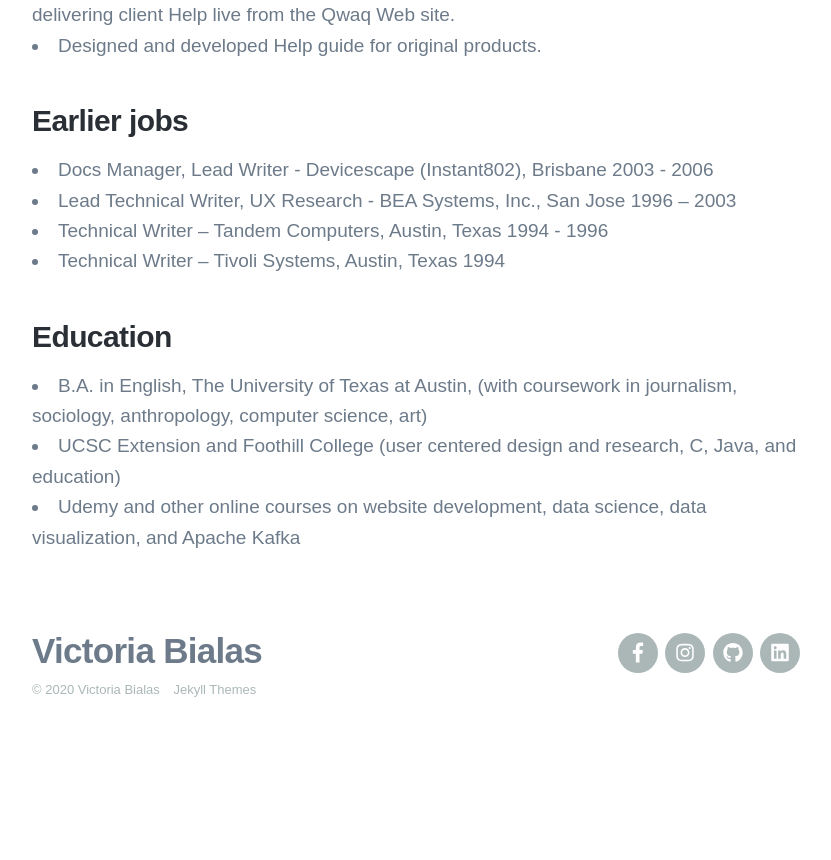
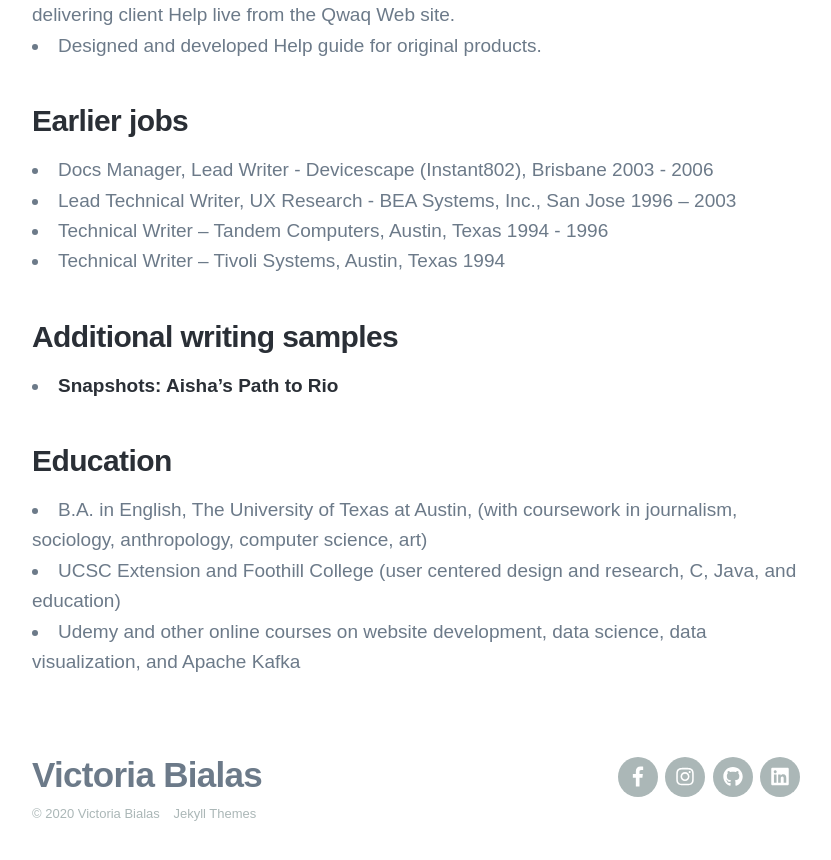
Before and after one commit to londoncalling/slow-motion-stories, a Jekyll site: the page built from _pages/portfolio.md, in a window 1280 px wide and 900 px high, scrolled down 3824 px. Shown: the top 860 px of the window, without its empty margins (224-1055 px from the left). Built offline with Jekyll 4.4.1, drawn with Linux system fonts in a browser that asks for light colours; nearby versions of some CDN libraries; some web fonts are replaced; before the commit the page ends 4600 px from its top, so only the background shows below that.

Commit message:
added writing sample
Signed-off-by: Victoria Bialas <vicky@confluent.io>

```diff
--- a/_pages/portfolio.md
+++ b/_pages/portfolio.md
@@ -102,6 +102,10 @@
 - Technical Writer – Tandem Computers, Austin, Texas 1994 - 1996
 - Technical Writer – Tivoli Systems, Austin, Texas 1994
 
+### Additional writing samples
+
+- [Snapshots: Aisha's Path to Rio](https://gobair.org/Aisha-Chow-Path-to-Rio#Snapshot_Rio)
+
 ### Education
 
 - B.A. in English, The University of Texas at Austin, (with coursework in journalism, sociology, anthropology, computer science, art)
```
